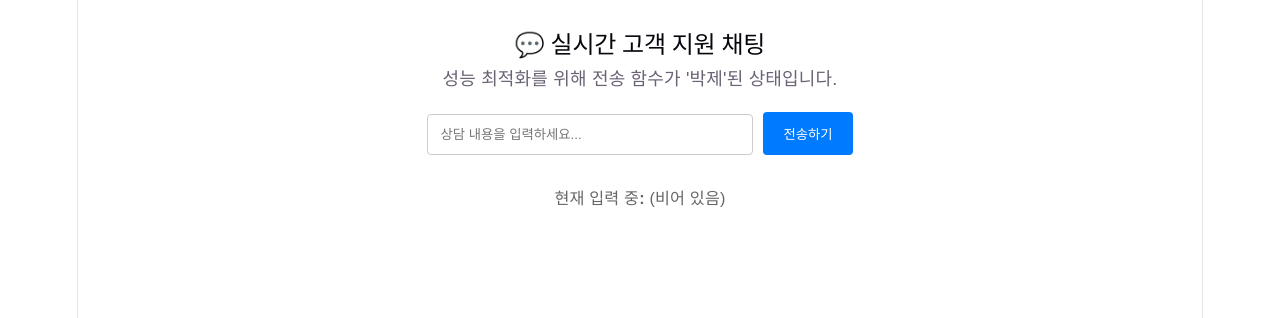
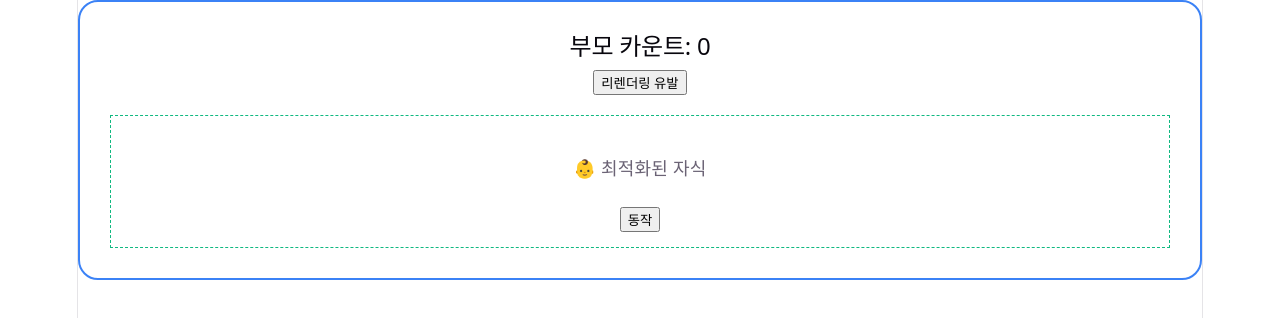
Before and after one commit to yunajoe/react-master-class-part2-inflearn, a React (Vite) app: page / in a window 1280 px wide. Shown: the top 318 px of the page. Built offline with nearby package versions, Linux system fonts and the light colour scheme.

Commit message:
guide:React.memo 기초 — 컴포넌트의 입구를 지키는 최후의 파수꾼

```diff
--- a/src/App.jsx
+++ b/src/App.jsx
@@ -1,8 +1,8 @@
 import "./App.css";
-import ChatRoom from "./components/ChatRoom.jsx";
+import Parent from "./components/Parent.jsx";
 
 function App() {
-  return <ChatRoom />;
+  return <Parent />;
 }
 
 export default App;
--- /dev/null
+++ b/src/components/Parent.jsx
@@ -0,0 +1,41 @@
+import { memo, useCallback, useState } from "react";
+
+const ChildComponent = memo(({ onAction }) => {
+  console.log("ChildComponent");
+  return (
+    <div
+      style={{
+        marginTop: "20px",
+        padding: "15px",
+        border: "1px dashed #10b981",
+      }}
+    >
+      <h4>👶 최적화된 자식</h4>
+      <button onClick={onAction}>동작</button>
+    </div>
+  );
+});
+
+function Parent() {
+  const [count, setCount] = useState(0);
+
+  const handleClick = useCallback(() => console.log("Action!"), []);
+
+  return (
+    <div
+      style={{
+        padding: "30px",
+        border: "2px solid #3b82f6",
+        borderRadius: "20px",
+      }}
+    >
+      <h2>부모 카운트: {count}</h2>
+      <button onClick={() => setCount((prev) => prev + 1)}>
+        리렌더링 유발
+      </button>
+      <ChildComponent onAction={handleClick} />
+    </div>
+  );
+}
+
+export default Parent;
```
